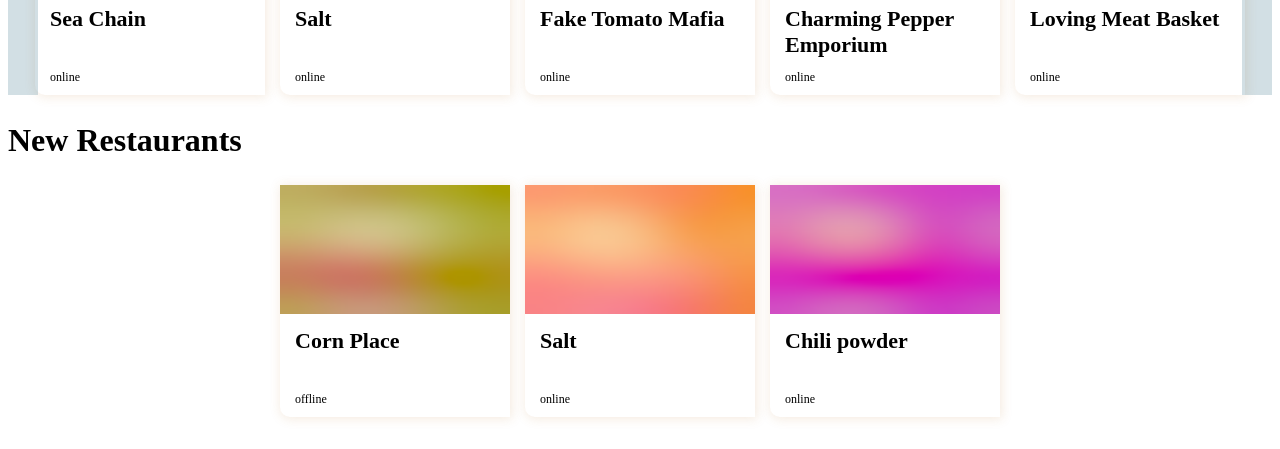
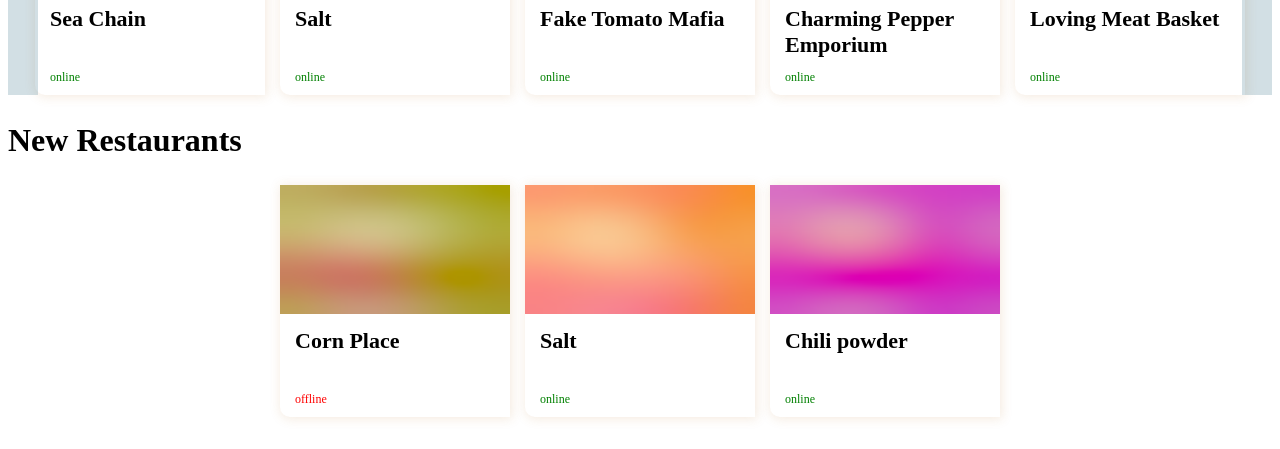
Before and after one commit to StanEffy/wolt-21, a React (Create React App) app: page / in a window 1280 px wide. Shown: the part 261-710 px from the top of the page. Built offline with nearby package versions, Linux system fonts and the light colour scheme.

Commit message:
add status color

```diff
--- a/src/components/RestaurantCard/RestaurantCard.tsx
+++ b/src/components/RestaurantCard/RestaurantCard.tsx
@@ -33,10 +33,11 @@ const Name = styled.h3`
   min-height: 54px;
 `;
 
-const Status = styled.p`
+const Status = styled.p<{ status: boolean }>`
   font-size: 12px;
   margin: 0;
   margin-bottom: 10px;
+  color: ${(props) => (props.status ? "green" : "red")};
 `;
 
 const RestaurantCard: React.FC<Props> = ({ restaurant, width }) => {
@@ -81,7 +82,7 @@ const RestaurantCard: React.FC<Props> = ({ restaurant, width }) => {
       />
       <DescriptionCover>
         <Name>{name}</Name>
-        <Status>{online ? "online" : "offline"}</Status>
+        <Status status={online}>{online ? "online" : "offline"}</Status>
       </DescriptionCover>
     </Card>
   );
```
